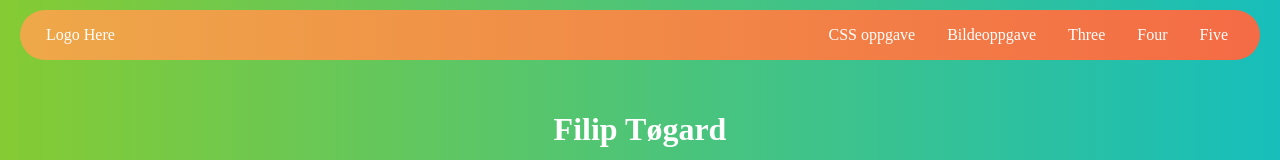
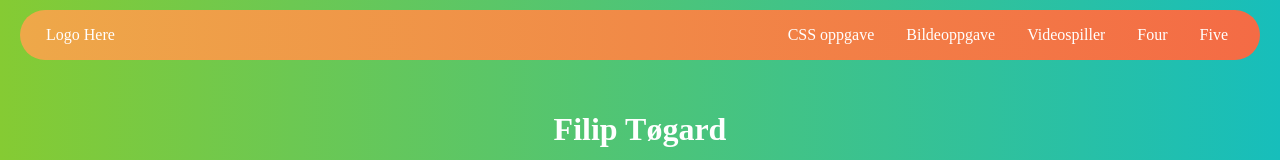
Before and after one commit to FillipBT/FillipBT.github.io, a plain HTML site: page index.html in a window 1280 px wide. Shown: the top 160 px of the page. Drawn offline with Linux system fonts and the light colour scheme.

Commit message:
Update index.html

```diff
--- a/index.html
+++ b/index.html
@@ -26,7 +26,7 @@
                 <ul class="menu">
                   <a href="CSS oppgave side/indexCSS.html" class="navLink"><li>CSS oppgave</li></a>
                   <a href="bildeoppgave/index.html" class="navLink"><li>Bildeoppgave</li></a>
-                  <a href="#" class="navLink"><li>Three</li></a>
+                  <a href="VideoSpiller/index.html" class="navLink"><li>Videospiller</li></a>
                   <a href="#" class="navLink"><li>Four</li></a>
                   <a href="#" class="navLink"><li>Five</li></a>
                 </ul>
```
